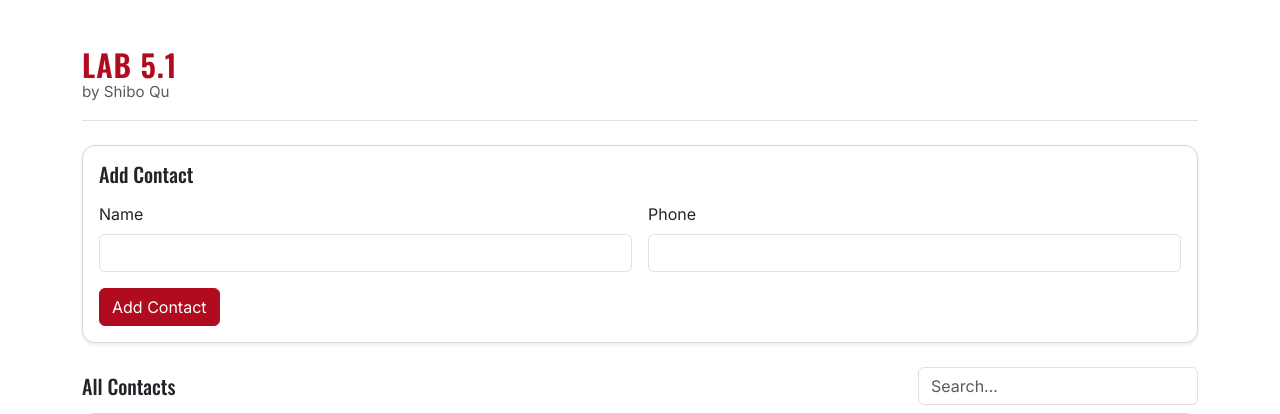
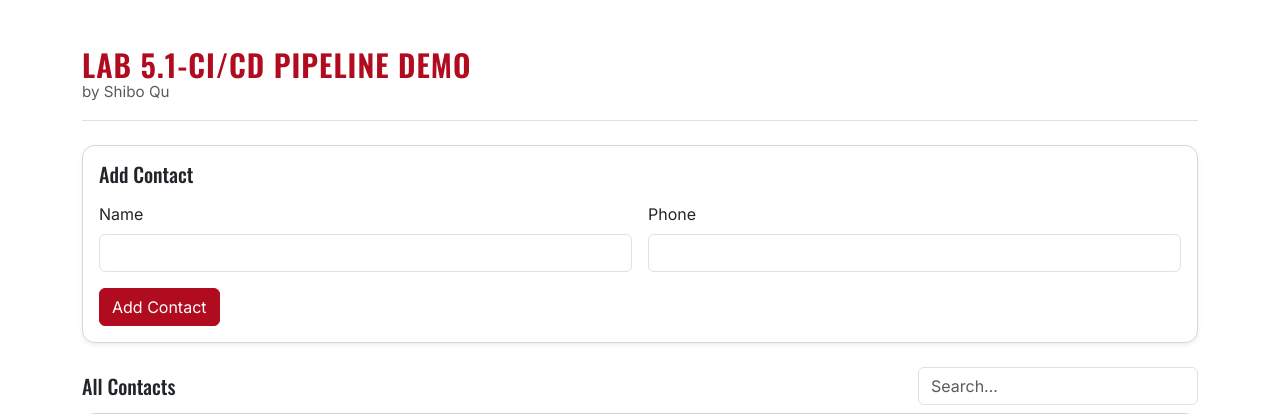
Before and after one commit to qus4/225-lab5-1, a Flask app: page / in a window 1280 px wide. Shown: the top 414 px of the page. Run offline with Flask 3, Linux system fonts and the light colour scheme; data that the repository does not hold is empty.

Commit message:
Update index.html

```diff
--- a/templates/index.html
+++ b/templates/index.html
@@ -18,7 +18,7 @@
 
       <header class="mb-4 py-3 border-bottom d-flex align-items-center">
         <div>
-          <div class="miami-title">Lab 5.1</div>
+          <div class="miami-title">Lab 5.1-CI/CD Pipeline Demo</div>
           <div class="miami-subtitle">by Shibo Qu</div>
         </div>
       </header>
```
